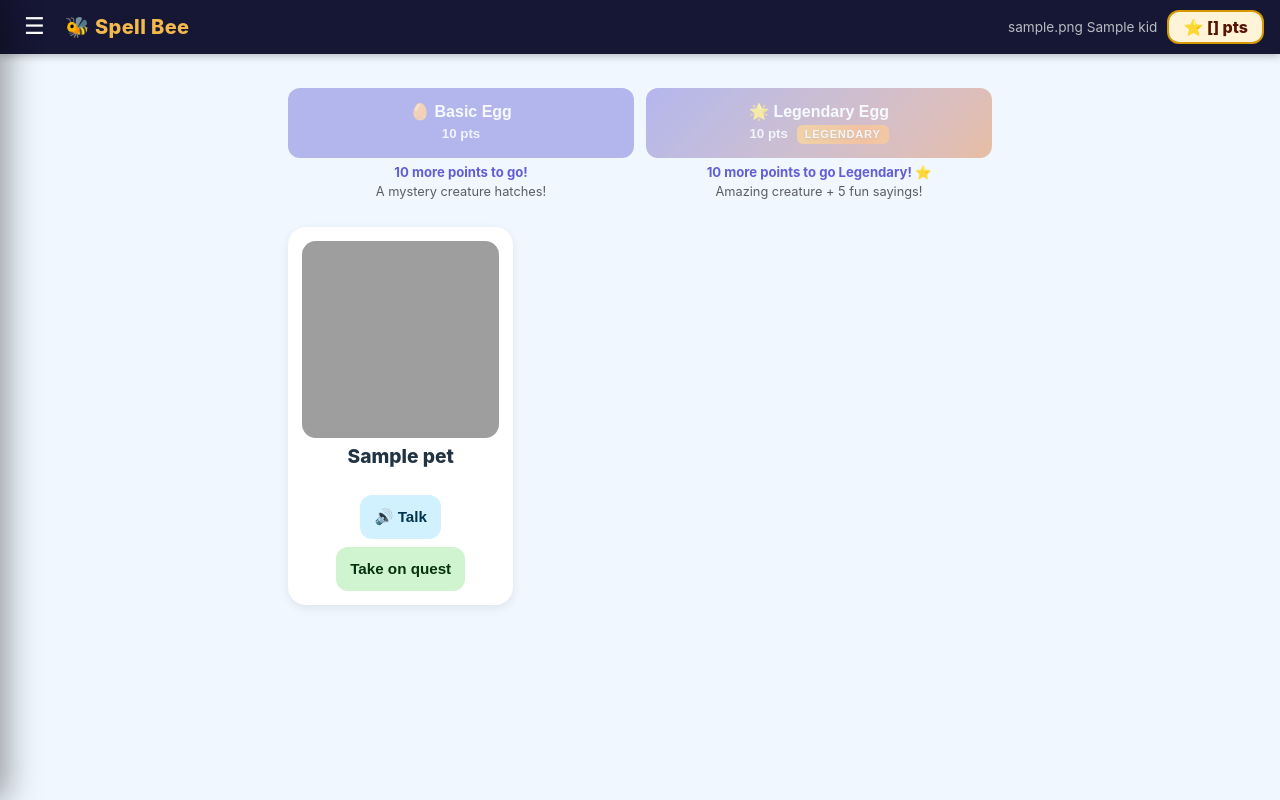
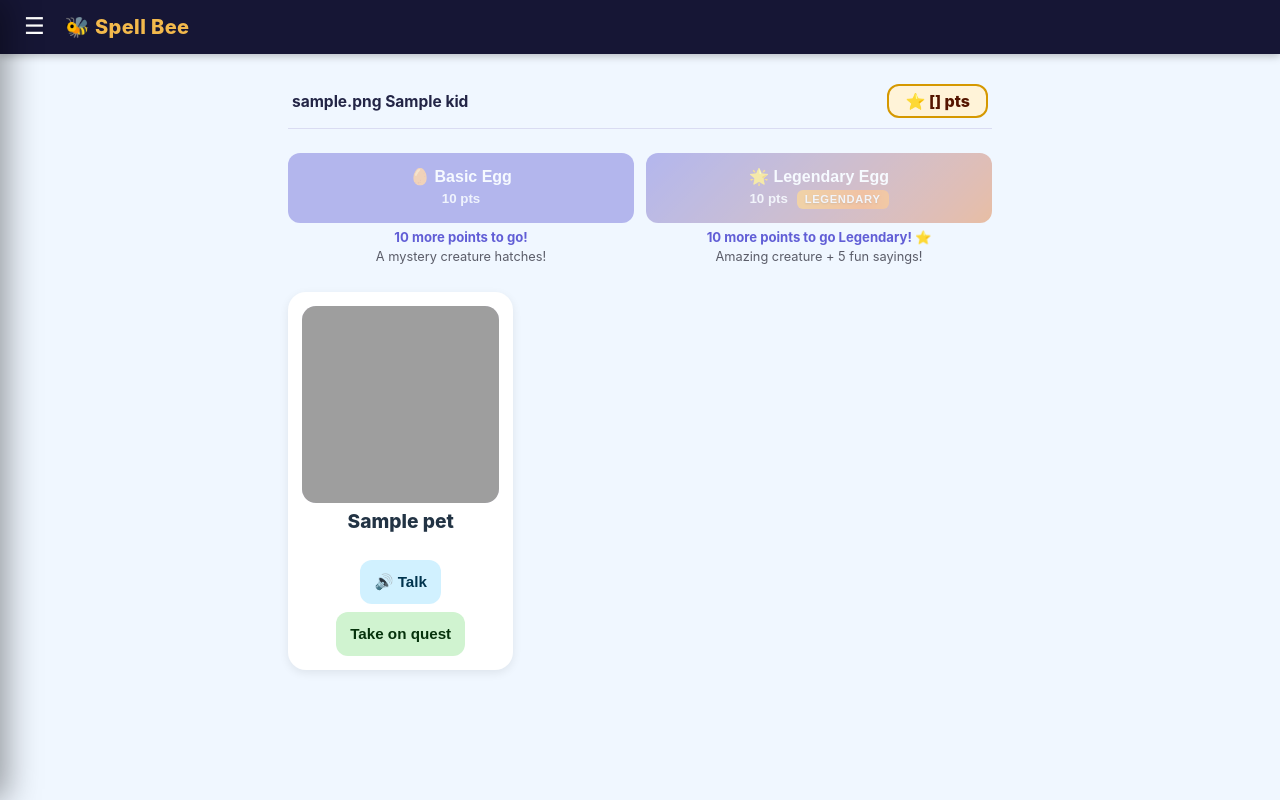
Before and after one commit to vgk4rwrzrg-ui/Phonic-class, a Django app: template game/templates/game/pets.html in a window 1280 px wide. Run offline with Django 5.2, Linux system fonts and the light colour scheme; tables that the repository leaves empty hold one stand-in row (values such as "Sample post"); the template is opened without the code that fills it: values that come from a table or form of the project are taken from there, most other values are stand-ins (such as "Sample title", 1, 10 or a date in 2020); parts of the project's set-up code (start-up, migrations or seed data) failed here and were passed over; grey boxes are pictures that could not be loaded.

Commit message:
Pets: move points bar below site heading, toast shows exact points needed

```diff
--- a/game/templates/game/pets.html
+++ b/game/templates/game/pets.html
@@ -1,7 +1,6 @@
 {% extends "game/base.html" %}
 {% block title %}Spell Bee &ndash; My Pets{% endblock %}
 {% block extra_head %}<style>html, body { touch-action: pan-x pan-y; }</style>{% endblock %}
-{% block header_extra %}<div style="margin-left:auto;display:flex;align-items:center;gap:10px;"><span style="font-size:.85rem;opacity:.7;color:#fff;">{{ kid.icon }} {{ kid.name }}</span><span style="font-size:1rem;font-weight:800;background:oklch(97% 0.04 80);border:2px solid oklch(72% 0.15 80);border-radius:12px;padding:5px 14px;color:oklch(30% 0.12 60);white-space:nowrap;">&#11088; <span id="spendable">{{ spendable }}</span> pts</span></div>{% endblock %}
 {% block content %}
 <style>
   :root {
@@ -18,6 +17,23 @@
 
   /* ---- wrap ---- */
   .pet-wrap { max-width: 760px; margin: 0 auto; padding: 0 12px 24px; }
+
+  /* ---- points summary bar ---- */
+  .points-bar {
+    display: flex; align-items: center; justify-content: space-between;
+    padding: 14px 4px 10px;
+    border-bottom: 1.5px solid oklch(90% 0.03 280);
+    margin-bottom: 6px;
+  }
+  .points-bar-kid {
+    font-size: .97rem; font-weight: 700; color: oklch(28% 0.06 280);
+  }
+  .points-bar-pts {
+    font-size: 1rem; font-weight: 800;
+    background: oklch(97% 0.04 80); border: 2px solid oklch(72% 0.15 80);
+    border-radius: 12px; padding: 5px 16px; color: oklch(30% 0.12 60);
+    white-space: nowrap;
+  }
 
   /* ---- buy buttons: equal size grid ---- */
   .buy-section { padding: 18px 0 6px; }
@@ -145,6 +161,10 @@
 
 
 <div class="pet-wrap">
+  <div class="points-bar">
+    <span class="points-bar-kid">{{ kid.icon }} {{ kid.name }}</span>
+    <span class="points-bar-pts">&#11088; <span id="spendable">{{ spendable }}</span> pts</span>
+  </div>
   <div class="buy-section">
     <div class="buy-row">
       <div class="buy-col">
@@ -432,7 +452,16 @@ function updateBuyButtons(pts) {
 }
 
 function buyEgg(tier, btn) {
-  if (btn.disabled) return;
+  if (btn.disabled) {
+    var cost  = (tier === 'hd' ? HD_COST : EGG_COST);
+    var cur   = parseInt(spendableEl ? spendableEl.textContent : '0', 10);
+    if (cur < cost) {
+      var need  = cost - cur;
+      var label = tier === 'hd' ? 'a Legendary egg' : 'a Basic egg';
+      showToast('You need ' + need + ' more point' + (need === 1 ? '' : 's') + ' for ' + label + '! Keep spelling! ✊', true);
+    }
+    return;
+  }
   btn.disabled = true;
   var nonce = tier + '-' + Date.now() + '-' + Math.random().toString(36).slice(2, 9);
   post('/api/pet/buy/', {nonce: nonce, tier: tier})
@@ -446,7 +475,11 @@ function buyEgg(tier, btn) {
       } else if (d.ok && d.duplicate) {
         showToast('You already have that egg!');
       } else if (d.error === 'not_enough_points') {
-        showToast('Need ' + (tier === 'hd' ? HD_COST : EGG_COST) + ' pts - keep spelling!', true);
+        var cost  = (tier === 'hd' ? HD_COST : EGG_COST);
+        var cur   = parseInt(spendableEl ? spendableEl.textContent : '0', 10);
+        var need  = cost - cur;
+        var label = tier === 'hd' ? 'a Legendary egg' : 'a Basic egg';
+        showToast('You need ' + need + ' more point' + (need === 1 ? '' : 's') + ' for ' + label + '! Keep spelling! ✊', true);
         updateBuyButtons(parseInt(spendableEl ? spendableEl.textContent : '0', 10));
       } else {
         showToast(d.error || 'Could not buy egg', true);
```
